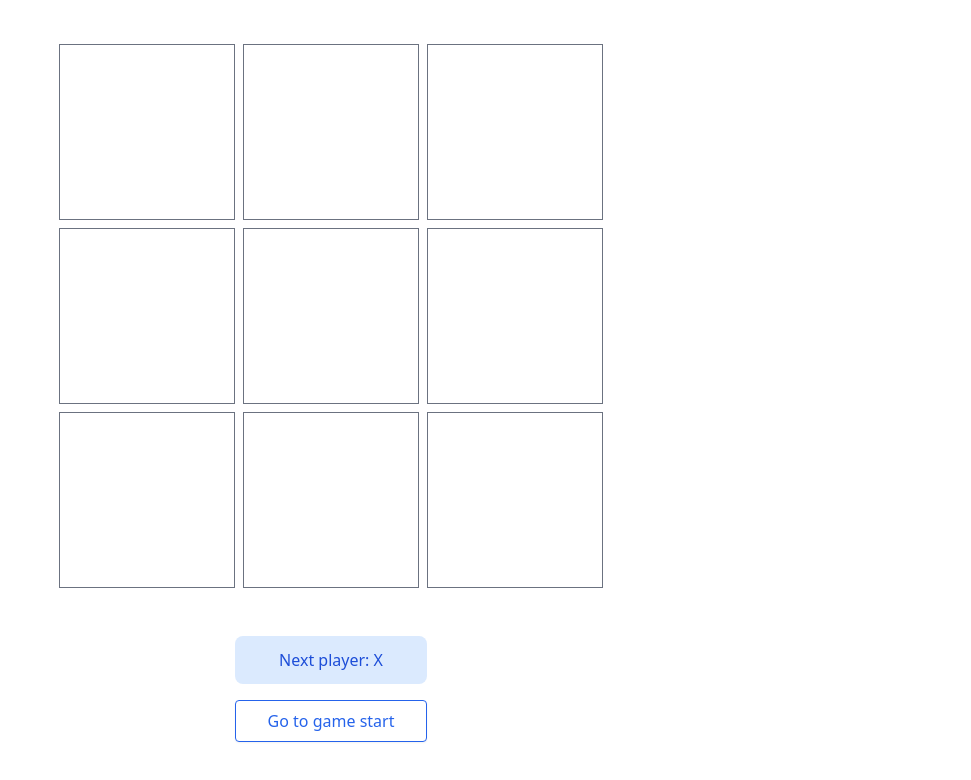
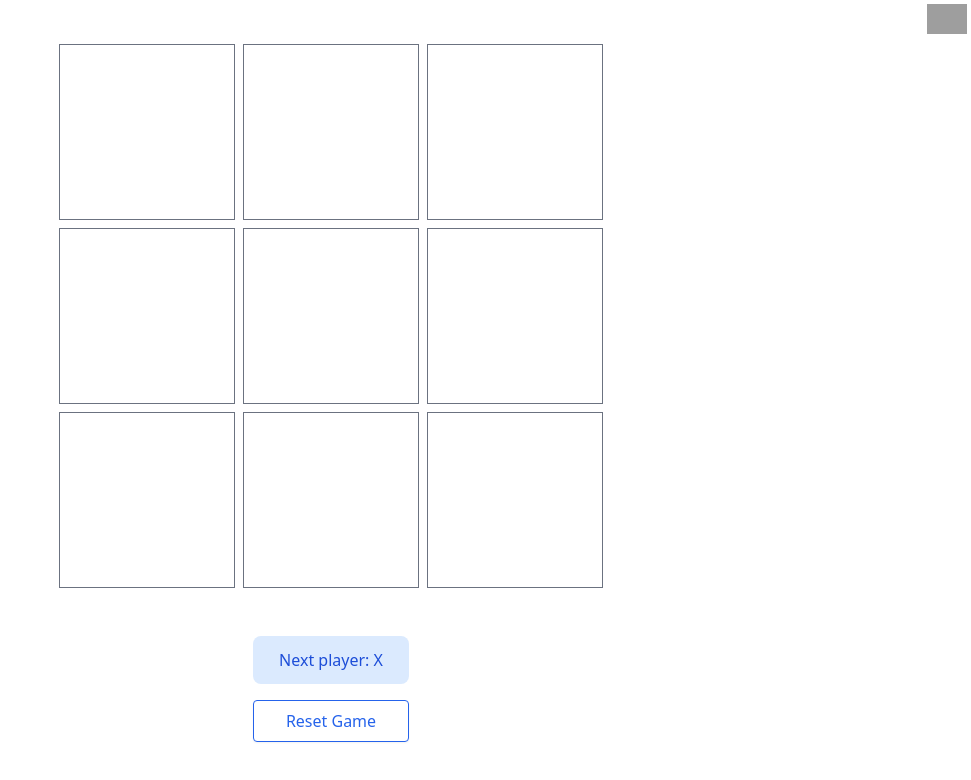
Before and after one commit to Xinecraft/react-ticktactoe, a React (Create React App) app: page / in a window 1280 px wide. Shown: the top 780 px of the page, without its empty margins (309-1280 px from the left). Built offline with nearby package versions, Linux system fonts and the light colour scheme; grey boxes are pictures that could not be loaded.

Commit message:
Github Link

```diff
--- a/public/index.html
+++ b/public/index.html
@@ -41,5 +41,8 @@
       To begin the development, run `npm start` or `yarn start`.
       To create a production bundle, use `npm run build` or `yarn build`.
     -->
+    <a href="https://github.com/Xinecraft/react-ticktactoe">
+      <img class="top-1 right-1 absolute float-right w-10 hover:opacity-50" src="https://cdns.iconmonstr.com/wp-content/assets/preview/2012/240/iconmonstr-github-1.png" alt="Github 3" width="240" height="240">
+    </a>
   </body>
 </html>
--- a/src/components/Game.tsx
+++ b/src/components/Game.tsx
@@ -82,7 +82,7 @@ export default class Game extends React.Component {
     const winner = calculateWinner(current.squares);
 
     const moves = history.map((step, move) => {
-      const desc = move ? "Go to move #" + move : "Go to game start";
+      const desc = move ? "Go to move #" + move : "Reset Game";
       return (
         <li
           className="uppercase px-8 py-2 rounded border border-blue-600 text-blue-600 max-w-max shadow-sm hover:shadow-md"
```
Also changed, not shown: 1 other file (tests, documents, lock files or other folders).
